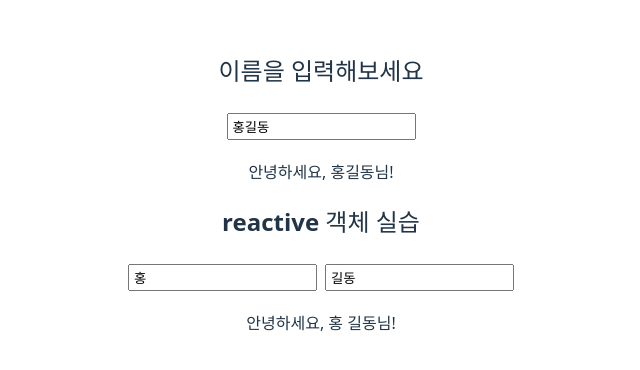
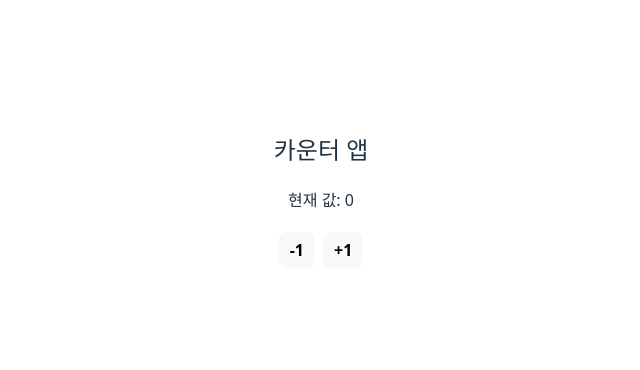
Before and after one commit to heroyooi/vue-app, a Vue app: page / in a window 1280 px wide. Shown: the part 208-578 px from the top of the page, without its empty margins (319-959 px from the left). Built offline with nearby package versions, Linux system fonts and the light colour scheme.

Commit message:
3강: 이벤트 처리 & 메서드로 데이터 바꾸기

```diff
--- a/src/App.vue
+++ b/src/App.vue
@@ -1,29 +1,30 @@
 <template>
   <div>
-    <h2>이름을 입력해보세요</h2>
-    <input v-model="name" placeholder="이름 입력" />
-    <p>안녕하세요, {{ name }}님!</p>
-
-    <h2>reactive 객체 실습</h2>
-    <input v-model="user.firstName" placeholder="이름 입력" />
-    <input v-model="user.lastName" placeholder="성 입력" />
-    <p>안녕하세요, {{ user.firstName }} {{ user.lastName }}님!</p>
+    <h2>카운터 앱</h2>
+    <p>현재 값: {{ count }}</p>
+    <button @click="decrease">-1</button>
+    <button @click="increase">+1</button>
   </div>
 </template>
 
 <script setup>
-import { ref, reactive } from 'vue'
+import { ref } from 'vue'
 
-const name = ref('홍길동') // 단일 값
-const user = reactive({
-  firstName: '홍',
-  lastName: '길동'
-}) // 객체
+const count = ref(0)
+
+function increase() {
+  count.value++
+}
+
+function decrease() {
+  count.value--
+}
 </script>
 
 <style scoped>
-input {
+button {
   margin: 4px;
-  padding: 4px;
+  padding: 6px 10px;
+  font-weight: bold;
 }
 </style>
```
